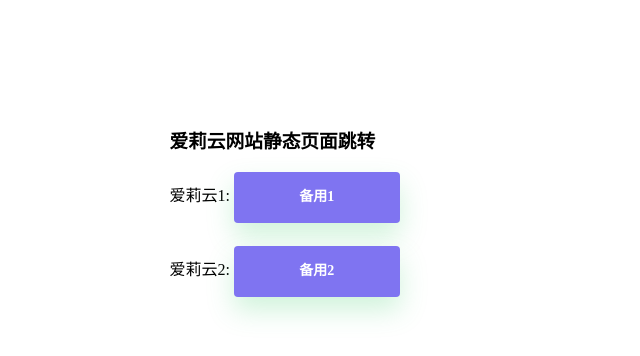
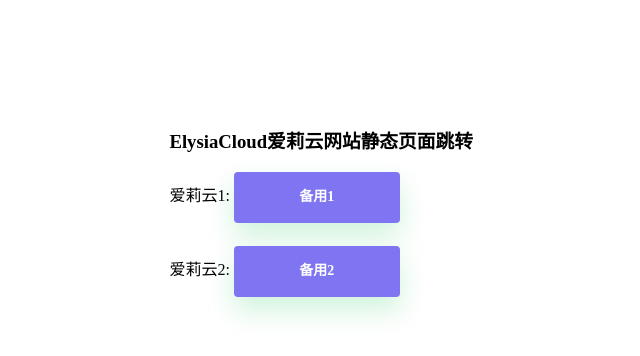
Before and after one commit to ckymooc/page-go-somewhere, a plain HTML site: page index.html in a window 1280 px wide. Shown: the whole page, without its empty margins (281-921 px from the left). Drawn offline with Linux system fonts and the light colour scheme.

Commit message:
Update index.html

```diff
--- a/index.html
+++ b/index.html
@@ -10,7 +10,7 @@
 </head>
 <body>
     <div id="main-content">
-        <h3>爱莉云网站静态页面跳转</h3>
+        <h3>ElysiaCloud爱莉云网站静态页面跳转</h3>
         <div>
             爱莉云1: <a class="btn btn-primary" href="https://www.elysia1111.top">备用1</a>
         </div>
```
